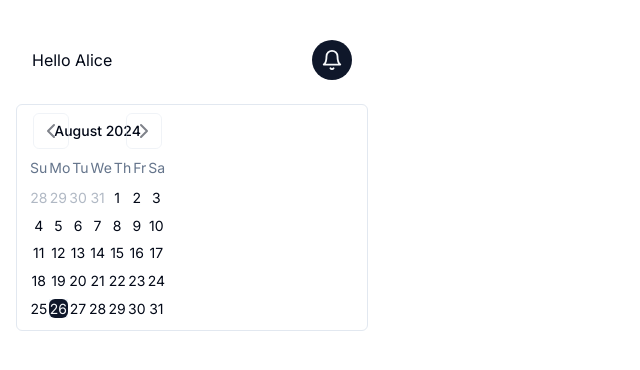
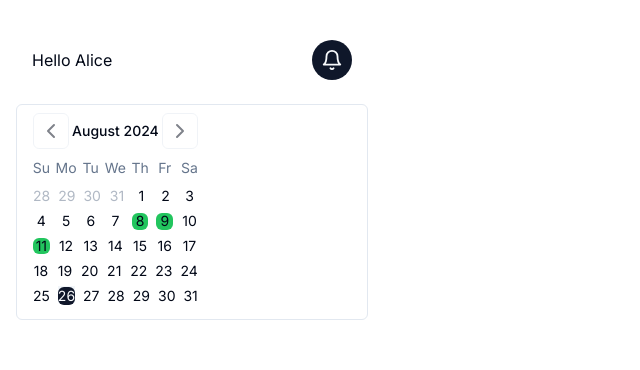
Before and after one commit to alice-ang/gaming-cal, a Next.js app: page /schedule in a window 1280 px wide. Shown: the top 370 px of the page, without its empty margins (0-640 px from the left). Built offline with nearby package versions, Linux system fonts and the light colour scheme.

Commit message:
feat: calendar

```diff
--- a/package.json
+++ b/package.json
@@ -9,6 +9,7 @@
     "lint": "next lint"
   },
   "dependencies": {
+    "@radix-ui/react-progress": "^1.1.0",
     "@radix-ui/react-slot": "^1.1.0",
     "class-variance-authority": "^0.7.0",
     "clsx": "^2.1.1",
--- a/src/app/schedule/page.tsx
+++ b/src/app/schedule/page.tsx
@@ -1,9 +1,15 @@
 import { ScheduleCalendar } from "@/components";
 
 export default function Schedule() {
+  const bookedDays = [
+    new Date(2024, 7, 8),
+    new Date(2024, 7, 9),
+    new Date(2024, 7, 11),
+  ];
+
   return (
     <main className=" ">
-      <ScheduleCalendar />
+      <ScheduleCalendar bookedDays={bookedDays} />
     </main>
   );
 }
--- a/src/components/ScheduleCalendar.tsx
+++ b/src/components/ScheduleCalendar.tsx
@@ -2,7 +2,9 @@
 import React, { FC, useState } from "react";
 import { Calendar } from "./ui/calendar";
 
-export const ScheduleCalendar: FC = () => {
+export const ScheduleCalendar: FC<{ bookedDays: Date[] }> = ({
+  bookedDays,
+}) => {
   const [date, setDate] = useState<Date | undefined>(new Date());
   return (
     <Calendar
@@ -10,6 +12,12 @@ export const ScheduleCalendar: FC = () => {
       selected={date}
       onSelect={setDate}
       className="rounded-md border"
+      modifiers={{
+        booked: bookedDays,
+      }}
+      modifiersClassNames={{
+        booked: "bg-green-500",
+      }}
     />
   );
 };
--- a/src/components/ui/calendar.tsx
+++ b/src/components/ui/calendar.tsx
@@ -35,8 +35,8 @@ function Calendar({
         head_row: "flex",
         head_cell:
           "text-muted-foreground rounded-md w-full aspect-square font-normal text-sm",
-        row: "flex w-full mt-2",
-        cell: "h-full w-full aspect-square text-center text-sm p-0 relative [&:has([aria-selected].day-range-end)]:rounded-r-md [&:has([aria-selected].day-outside)]:bg-accent/50 [&:has([aria-selected])]:bg-accent first:[&:has([aria-selected])]:rounded-l-md last:[&:has([aria-selected])]:rounded-r-md focus-within:relative focus-within:z-20",
+        row: "flex w-full ",
+        cell: "h-full w-full aspect-square text-center text-sm p-0 m-1 relative [&:has([aria-selected].day-range-end)]:rounded-r-md [&:has([aria-selected].day-outside)]:bg-accent/50 [&:has([aria-selected])]:bg-accent first:[&:has([aria-selected])]:rounded-l-md last:[&:has([aria-selected])]:rounded-r-md focus-within:relative focus-within:z-20",
         day: cn(
           buttonVariants({ variant: "ghost" }),
           "h-full w-full aspect-square p-0 font-normal aria-selected:opacity-100"
--- /dev/null
+++ b/src/components/ui/progress.tsx
@@ -0,0 +1,28 @@
+"use client"
+
+import * as React from "react"
+import * as ProgressPrimitive from "@radix-ui/react-progress"
+
+import { cn } from "@/lib/utils"
+
+const Progress = React.forwardRef<
+  React.ElementRef<typeof ProgressPrimitive.Root>,
+  React.ComponentPropsWithoutRef<typeof ProgressPrimitive.Root>
+>(({ className, value, ...props }, ref) => (
+  <ProgressPrimitive.Root
+    ref={ref}
+    className={cn(
+      "relative h-4 w-full overflow-hidden rounded-full bg-secondary",
+      className
+    )}
+    {...props}
+  >
+    <ProgressPrimitive.Indicator
+      className="h-full w-full flex-1 bg-primary transition-all"
+      style={{ transform: `translateX(-${100 - (value || 0)}%)` }}
+    />
+  </ProgressPrimitive.Root>
+))
+Progress.displayName = ProgressPrimitive.Root.displayName
+
+export { Progress }
```
Also changed, not shown: 1 other file (tests, documents, lock files or other folders).
